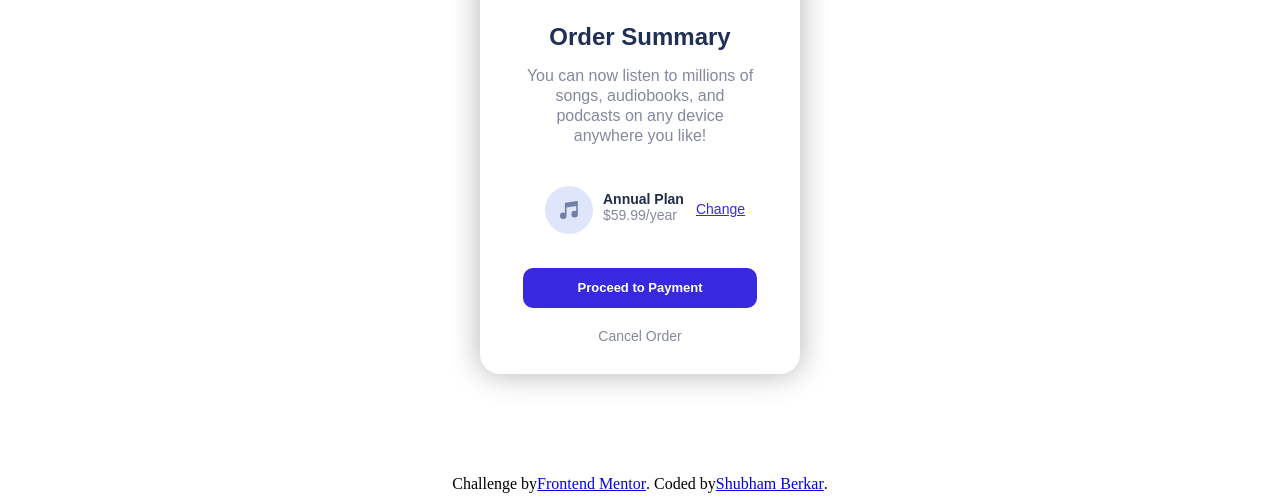
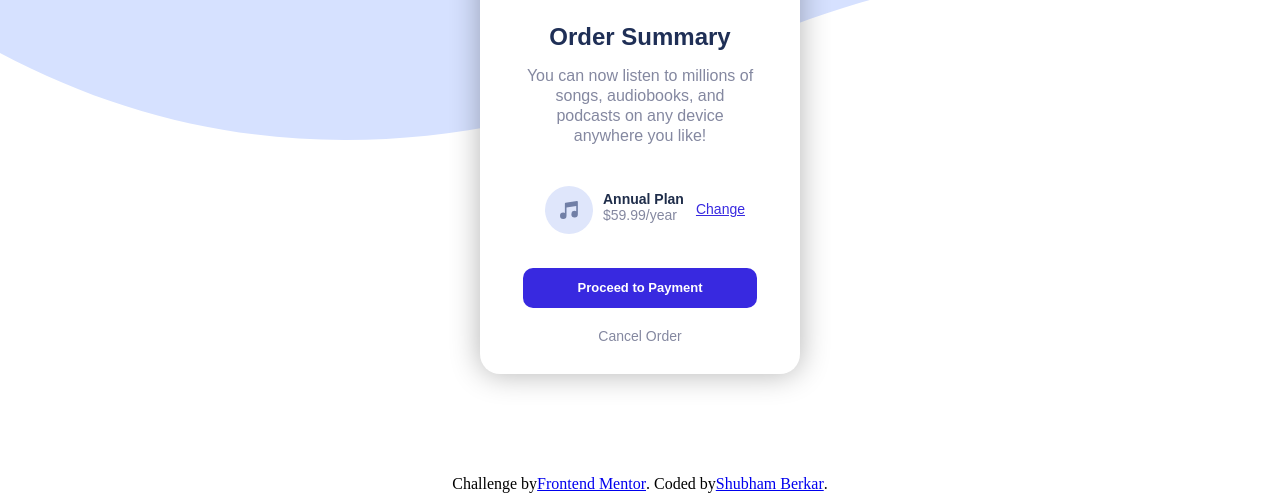
Before and after one commit to sberkar/order-confirmed, a plain HTML site: page index.html in a window 1280 px wide. Shown: the part 297-800 px from the top of the page. Drawn offline with Linux system fonts and the light colour scheme.

Commit message:
Update index.html

```diff
--- a/index.html
+++ b/index.html
@@ -14,7 +14,7 @@
             box-sizing: border-box;
         }
         body{
-            background: url('images/pattern-background-desktop.svg') no-repeat contain;
+            background: url('images/pattern-background-desktop.svg') no-repeat;
             display: flex;
             align-items: center;
             justify-content: center;
```
